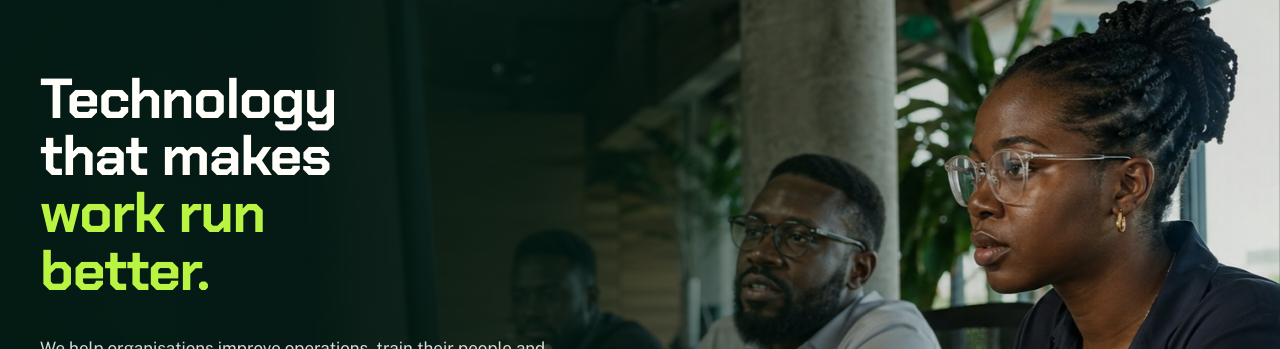
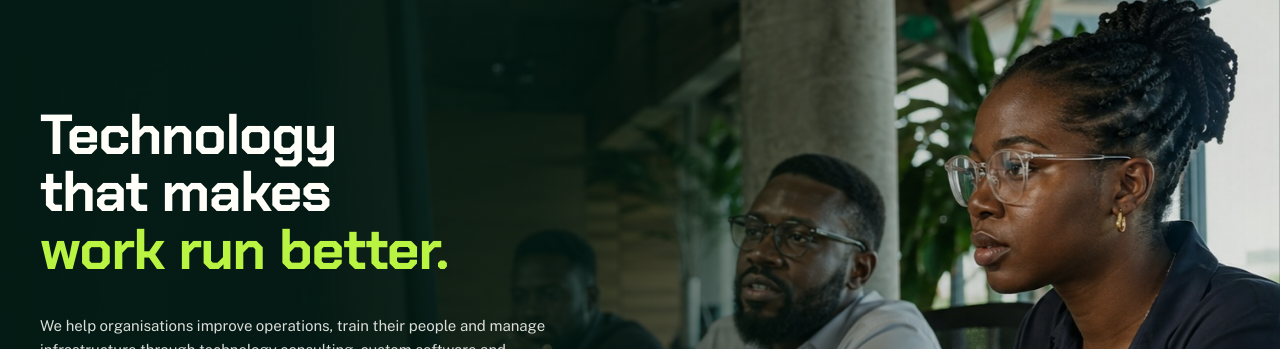
Before and after one commit to iDebugg/VonNewMan-Website, a Next.js app: page / in a window 1280 px wide. Shown: the part 143-492 px from the top of the page. Built offline with nearby package versions, Linux system fonts and the light colour scheme; no server answers.

Commit message:
retext of the hero

```diff
--- a/app/globals.css
+++ b/app/globals.css
@@ -64,17 +64,17 @@
   --text-title: 1.125rem;
   --text-title--line-height: 1.3;
   --text-title--font-weight: 600;
-  --text-subtitle: 0.9375rem;
+  --text-subtitle: 0.8125rem;
   --text-subtitle--line-height: 1.4;
   --text-subtitle--font-weight: 600;
-  --text-lede: 1.0625rem;
+  --text-lede: 0.9375rem;
   --text-lede--line-height: 1.55;
-  --text-body: 1rem;
+  --text-body: 0.875rem;
   --text-body--line-height: 1.6;
-  --text-label: 0.8125rem;
+  --text-label: 0.6875rem;
   --text-label--line-height: 1.45;
   --text-label--font-weight: 500;
-  --text-caption: 0.75rem;
+  --text-caption: 0.625rem;
   --text-caption--line-height: 1.45;
 
   /* Shape and layout */
--- a/components/sections/Hero.tsx
+++ b/components/sections/Hero.tsx
@@ -33,14 +33,13 @@ export function Hero() {
         {/* The locator lines were removed from the hero at the client's instruction (7 September 2026). */}
         <h1
           id="hero-heading"
-          className="max-w-[11ch] font-display text-display-1 text-paper"
+          className="max-w-[14ch] font-display text-display-1 text-paper"
           {...reveal(0)}
         >
-          {/* Each sentence holds its own line from 640px up. That is the emphasis. */}
+          {/* The headline is intentionally composed as three lines. */}
           <span className="block">Technology</span>
           <span className="block">that makes</span>
-          <span className="block text-lime">work run</span>
-          <span className="block text-lime">better.</span>
+          <span className="block whitespace-nowrap text-lime">work run better.</span>
         </h1>
         <p className="mt-9 max-w-[34rem] text-lede text-paper/85" {...reveal(1)}>
           {hero.lede}
```
